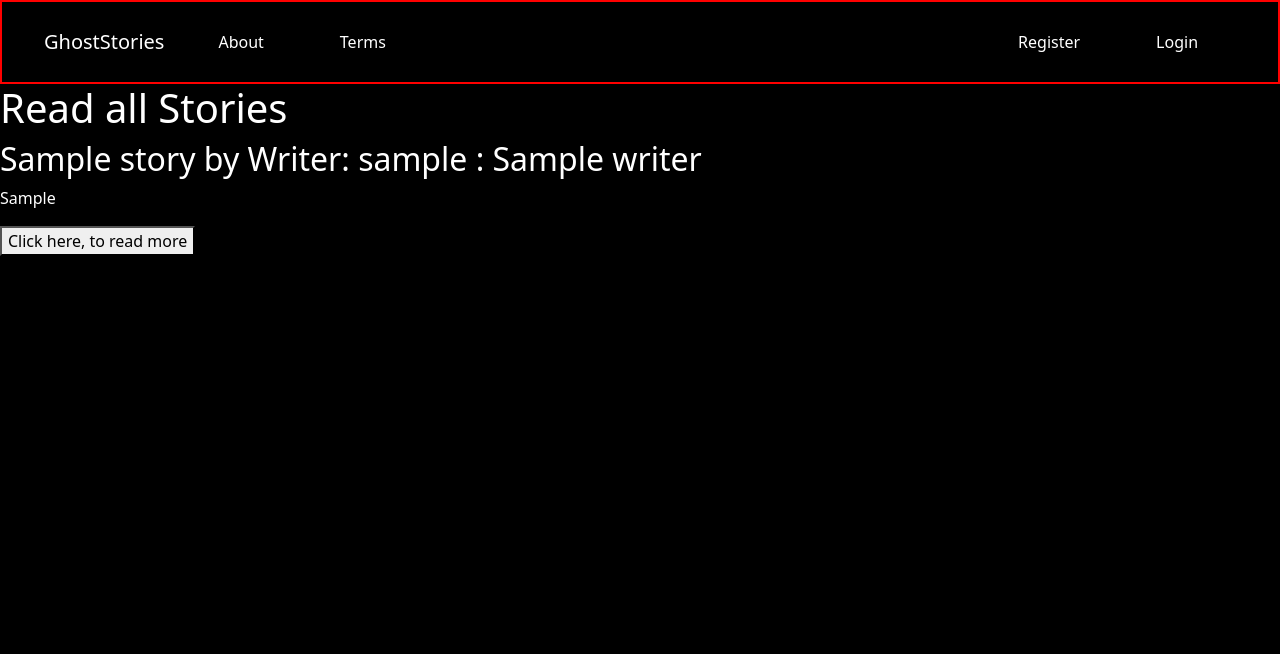
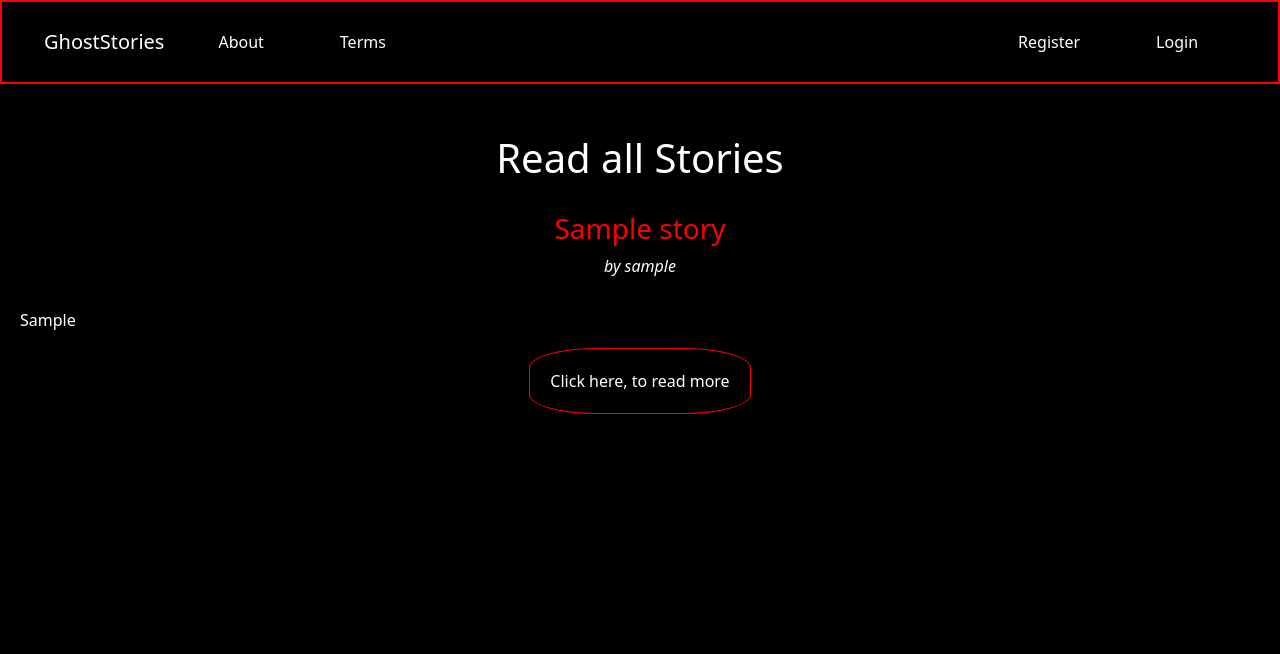
Before and after one commit to saroltah/ghost_stories, a Django app: page /stories/ in a window 1280 px wide. Shown: the top 654 px of the page. Run offline with Django 4.2, Linux system fonts and the light colour scheme; tables that the repository leaves empty hold one stand-in row (values such as "Sample post"); some libraries are stand-ins or nearby versions; some web fonts are replaced.

Commit message:
add basic styling to stories page

```diff
--- a/profiles/models.py
+++ b/profiles/models.py
@@ -14,7 +14,7 @@ class Writer(models.Model):
   resume = models.FileField(blank=True)
 
   def __str__(self):
-    return f"Writer: {self.username} : {self.name}"
+    return f"{self.username}"
 
   def get_absolute_url(self):
     return reverse("writer_detail", kwargs={"slug": self.slug})
--- a/static/css/base.css
+++ b/static/css/base.css
@@ -117,6 +117,42 @@ footer {
   text-decoration: none;
 }
 
+/*stories*/
+#story-list {
+  margin: 50px 20px;
+}
+
+.one-story {
+  margin: 30px 0px;
+  text-align: justify
+}
+
+#story-list h1 {
+  text-align: center;
+  margin: 30px
+}
+
+#story-list h3 {
+  color: red;
+  text-align: center
+}
+
+#story-list .author {
+  font-style: italic;
+  margin-bottom: 30px;
+  text-align: center
+}
+
+#story-list button {
+  background-color: black;
+  color: white;
+  border: 1px solid red;
+  padding: 20px;
+  border-radius: 30%;
+  display: block;
+  margin: 0 auto;
+}
+
 /*media*/
 
 @media (min-width: 769px) {
--- a/stories/templates/stories/story_list.html
+++ b/stories/templates/stories/story_list.html
@@ -1,10 +1,15 @@
 {%extends "base.html"%}
 
 {%block content%}
-<h1>Read all Stories</h1>
-{%for story in story_list%}
-<h2>{{story.title}} by {{story.author}}</h2>
-<p>{{story.teaser}}</p>
-<button>Click here, to read more</button>
-{%endfor%}
+<section id="story-list">
+  <h1>Read all Stories</h1>
+  {%for story in story_list%}
+  <div class="one-story">
+    <h3>{{story.title}} </h3>
+    <p class="author"> by {{story.author}}</p>
+    <p>{{story.teaser}}</p>
+    <button>Click here, to read more</button>
+  </div>
+  {%endfor%}
+</section>
 {%endblock%}
```
